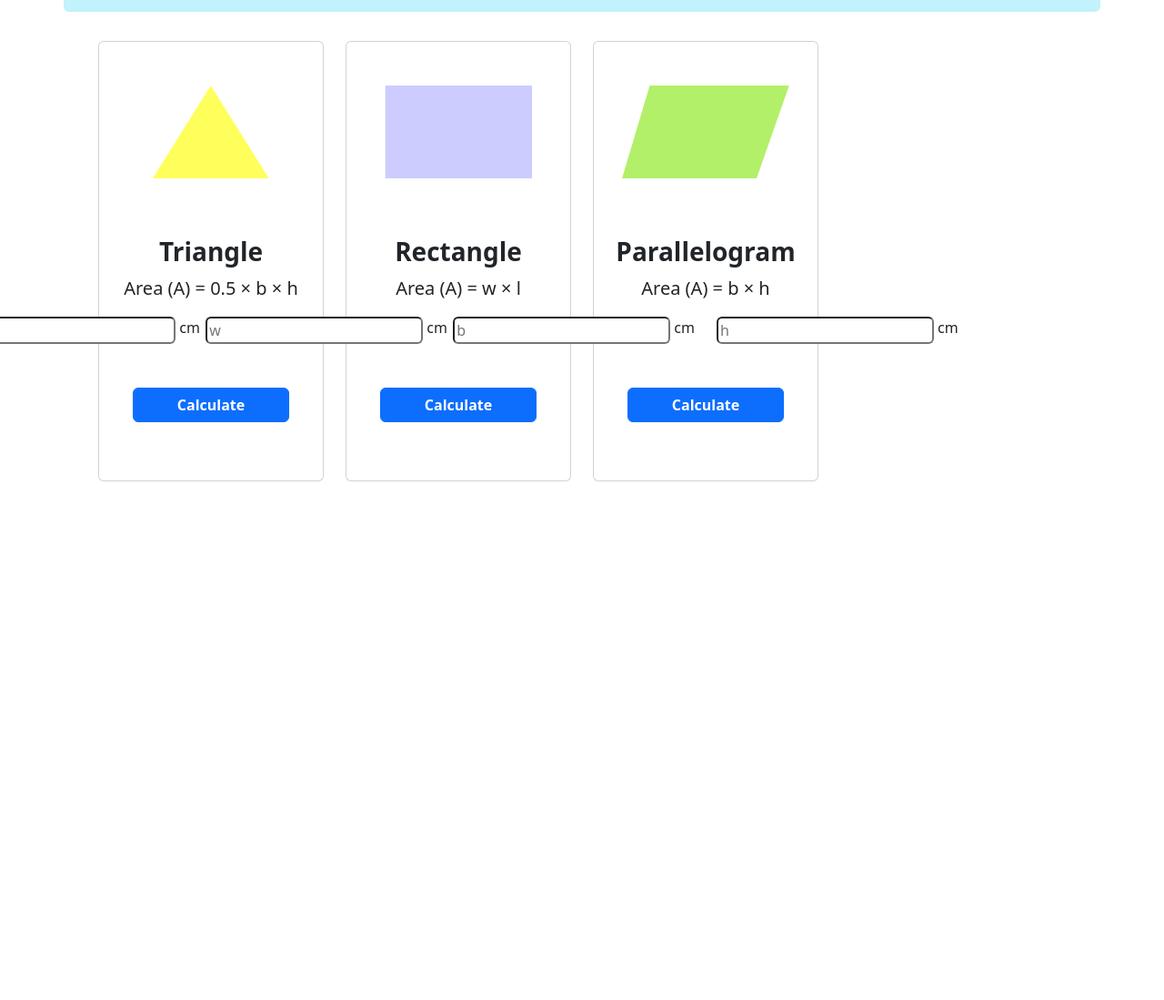
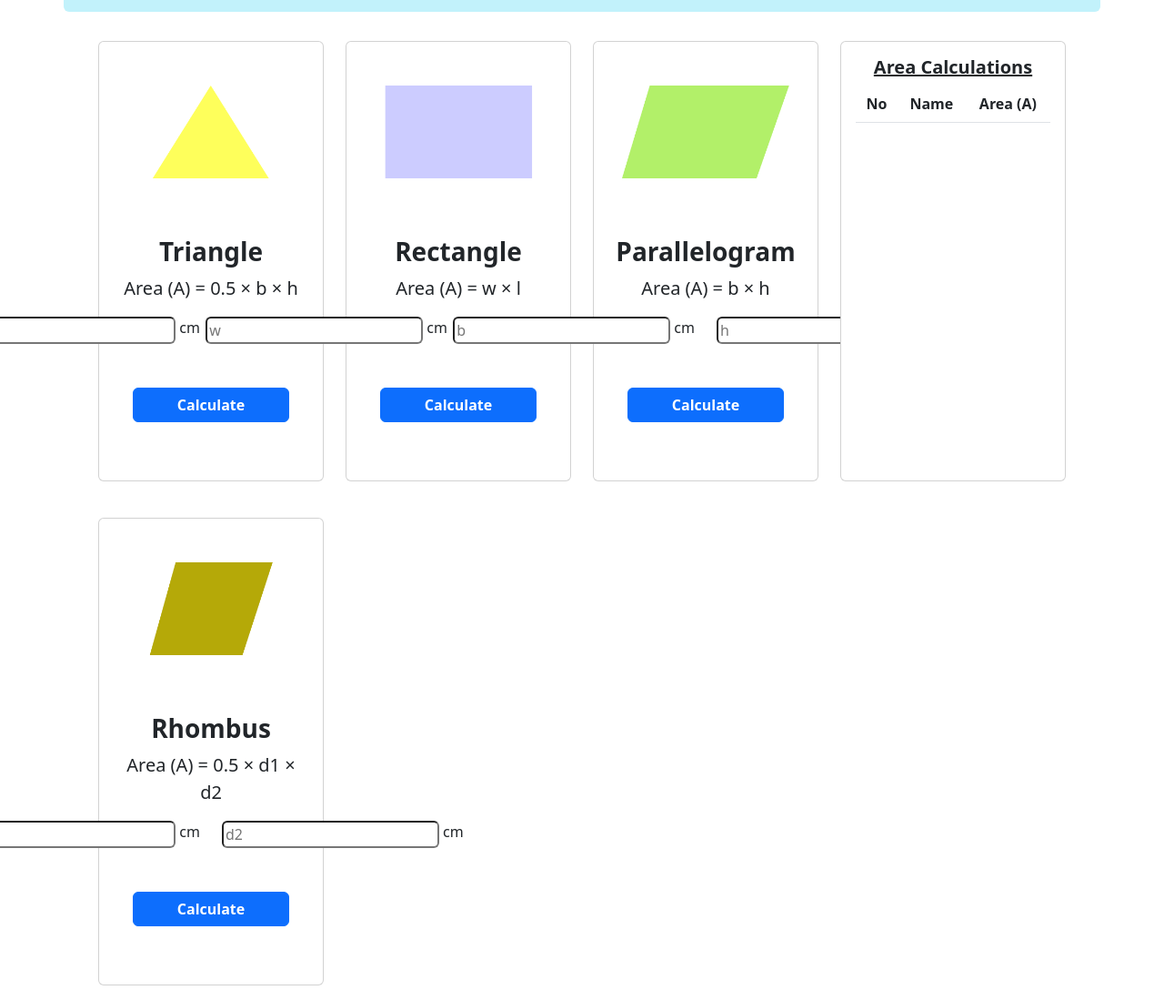
Before and after one commit to 23Mubasshir/Geometry-Genius, a plain HTML site: page index.html in a window 1280 px wide. Shown: the part 144-1243 px from the top of the page at 91% size. Before the commit the page ends 800 px from the top, so only its background shows below. Drawn offline with Linux system fonts and the light colour scheme.

Commit message:
added two new cards

```diff
--- a/index.html
+++ b/index.html
@@ -112,9 +112,64 @@
           </div>
         </div>
 
+    <!-- -----Area Calculation----- -->
+        <div class="col pt-3">
+
+          <div  class="card h-100">
+            <div class="card-body text-center">
+              <h5 class="card-title fw-bold fs-5 text-decoration-underline">Area Calculations</h5>
+
+              <table class="table">
+                <thead>
+                  <tr>
+                    <th scope="col">No</th>
+                    <th scope="col">Name</th>
+                    <th scope="col">Area (A) </th>
+                  </tr>
+                </thead>
+
+                <tbody id="table-container">
+
+                  <!-- <tr>
+                    <th scope="row">1</th>
+                    <td>Mark</td>
+                    <td>Otto</td>
+                  </tr> -->
+
+                </tbody>
+
+              </table>
 
 
+            </div>
+          </div>
+        </div>
 
+    <!-- -----Rhombus----- -->
+        <div class="col pt-3">
+
+          <div id="card-body-color3"class="card h-100">
+            <img src="images/rhombus.png" class="card-img-top w-75 mx-auto py-5" alt="...">
+            <div class="card-body text-center">
+              <h5 id="name-rhombus" class="card-title fw-bold fs-3">Rhombus</h5>
+              <p class="card-text fs-5">Area (A) = 0.5 × d1 × d2</p>
+
+              <div class=" row row-cols-2">
+                <div class="d-flex justify-content-end">
+                  <input id="rhombus-d1" class=" input-w rounded" type="text" placeholder="d1"><span class="ps-1">cm</span>
+                </div>
+                <div class="d-flex justify-content-start">
+                  <input id="rhombus-d2" class=" input-w  rounded" type="text" placeholder="d2"><span class="ps-1">cm</span>
+                </div>
+
+              </div>
+              <div class="py-5">
+                <button id="btn-rhombus" class="rounded btn btn-primary px-5 fw-semibold ">Calculate</button>
+              </div>
+
+            </div>
+          </div>
+        </div>
 
 
 
```
